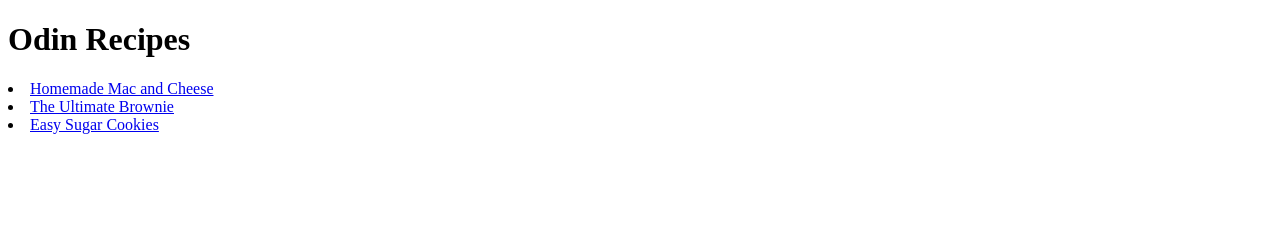
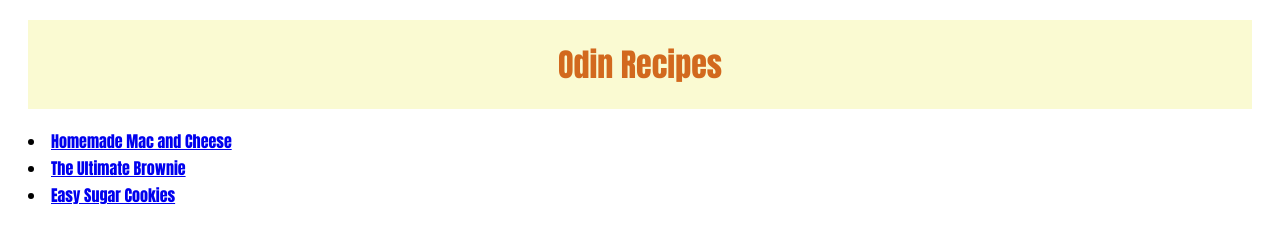
Before and after one commit to caroarc/odin-recipes, a plain HTML site: page index.html in a window 1280 px wide. Drawn offline with Linux system fonts and the light colour scheme.

Commit message:
Updated all recipe pages with css and styles

```diff
--- a/index.html
+++ b/index.html
@@ -3,6 +3,7 @@
     <head>
         <meta charset="UTF-8">
         <title>Odin Recipes</title>
+        <link rel="stylesheet" href="recipes.css">
     </head>
     <body>
         <h1>Odin Recipes</h1>
--- a/recipes.css
+++ b/recipes.css
@@ -1 +1,10 @@
-body{font-family: Impact, Haettenschweiler, 'Arial Narrow Bold', sans-serif;}
+body {font-family: Impact, Haettenschweiler, 'Arial Narrow Bold', sans-serif;}
+h1 {
+    background-color: lightgoldenrodyellow;
+    margin: 20px;
+    padding: 20px;
+    color:chocolate;
+    text-align:center;}
+li{
+    margin: 3px 20px;
+}
```
Also changed, not shown: recipes/browniestyle.css (added), recipes/macstyles.css (added), recipes/sugarstyles.css (added).
